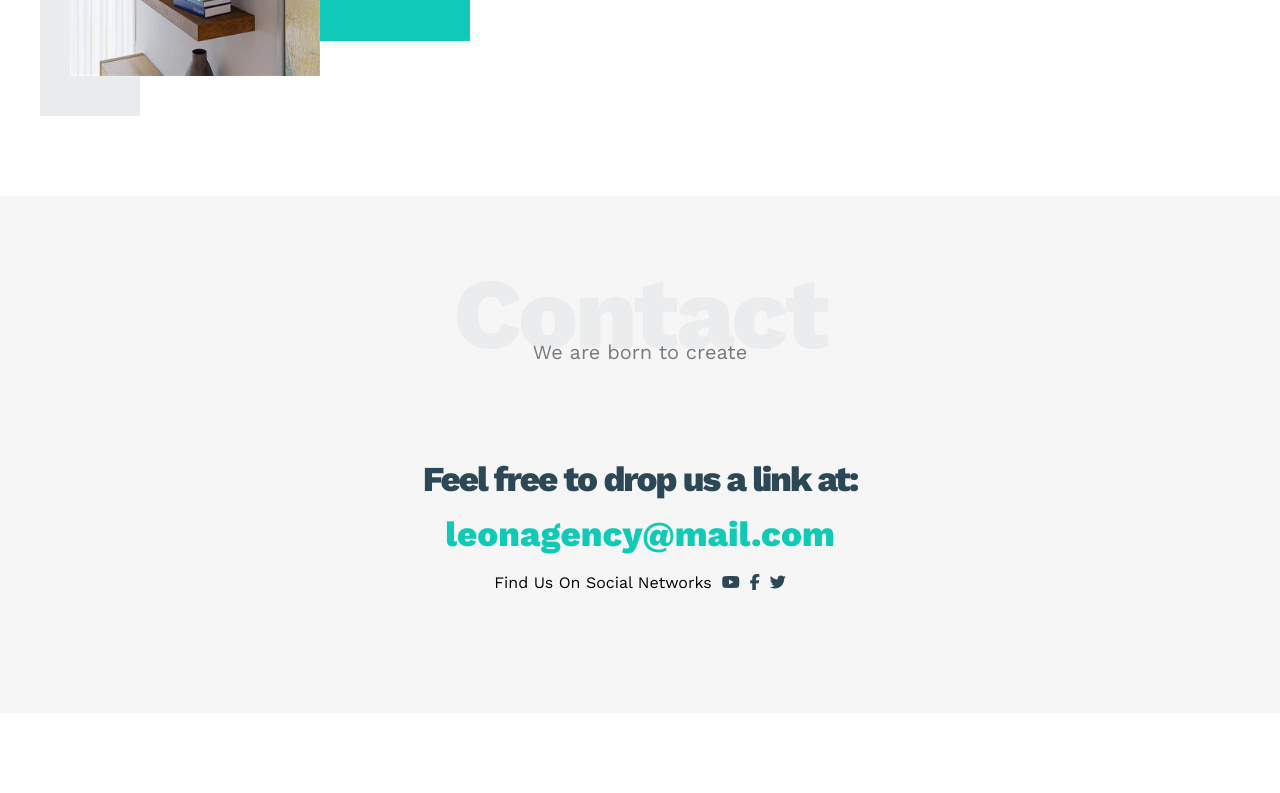
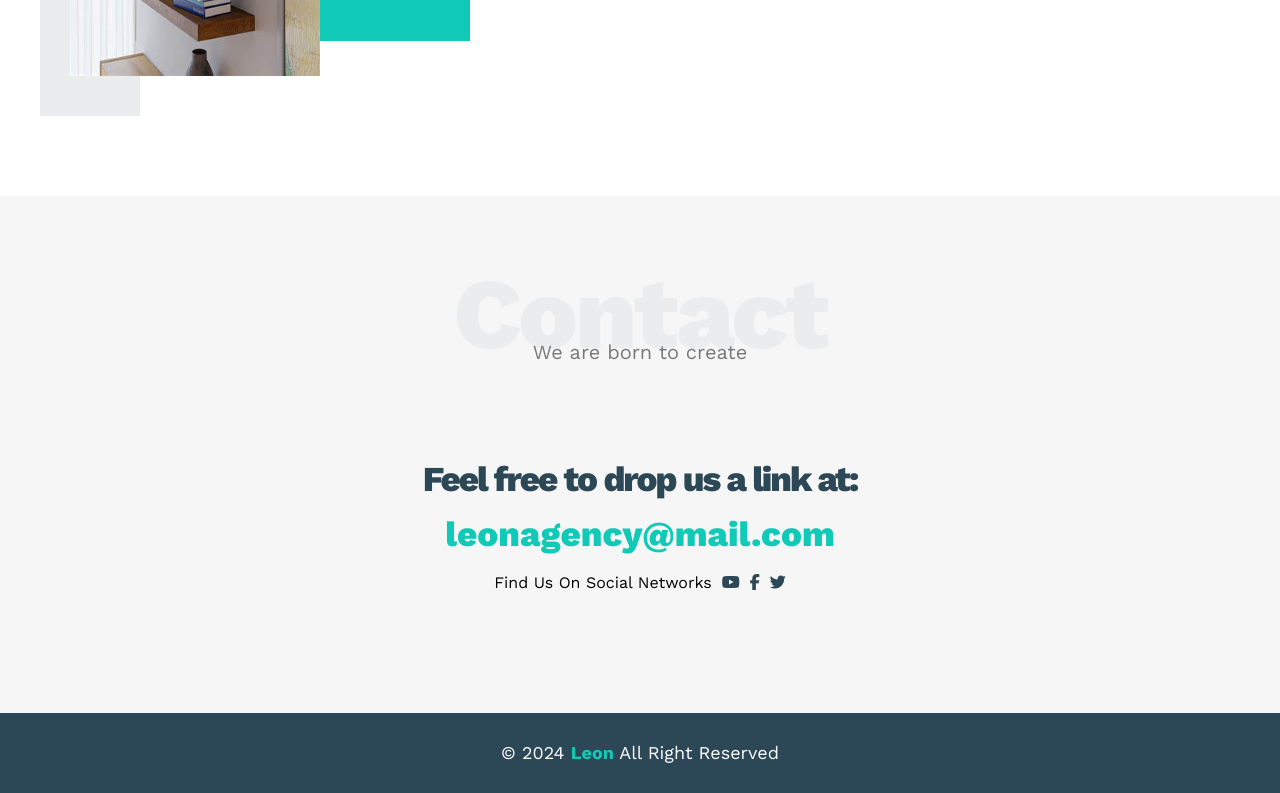
Before and after one commit to qais25/Leon_Project, a plain HTML site: page index.html in a window 1280 px wide. Shown: the part 3703-4496 px from the top of the page. Before the commit the page ends 4416 px from the top, so only its background shows below. Drawn offline with nearby package versions, Linux system fonts and the light colour scheme.

Commit message:
feat : add footer section

```diff
--- a/css/leon.css
+++ b/css/leon.css
@@ -495,3 +495,19 @@ body {
 }
 
 /* End Contact */
+
+/* Start Footer */
+.footer {
+    background-color: var(--secondary-color);
+    color: white;
+    padding: 30px 10px;
+    text-align: center;
+    font-size: 18px;
+}
+
+.footer span {
+    font-weight: bold;
+    color: var(--main-color);
+}
+
+/* End Footer */
--- a/index.html
+++ b/index.html
@@ -193,6 +193,12 @@
         </div>
     </div>
     <!-- End Contact -->
+
+    <!-- Start Footer -->
+    <div class="footer">
+        &copy; 2024 <span>Leon</span> All Right Reserved
+    </div>
+    <!-- End Footer -->
 </body>
 
 </html>
```
